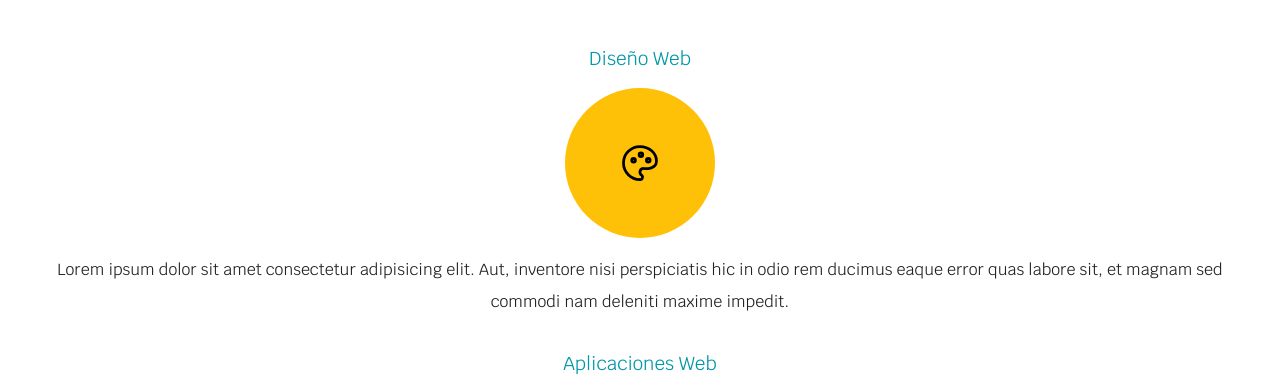
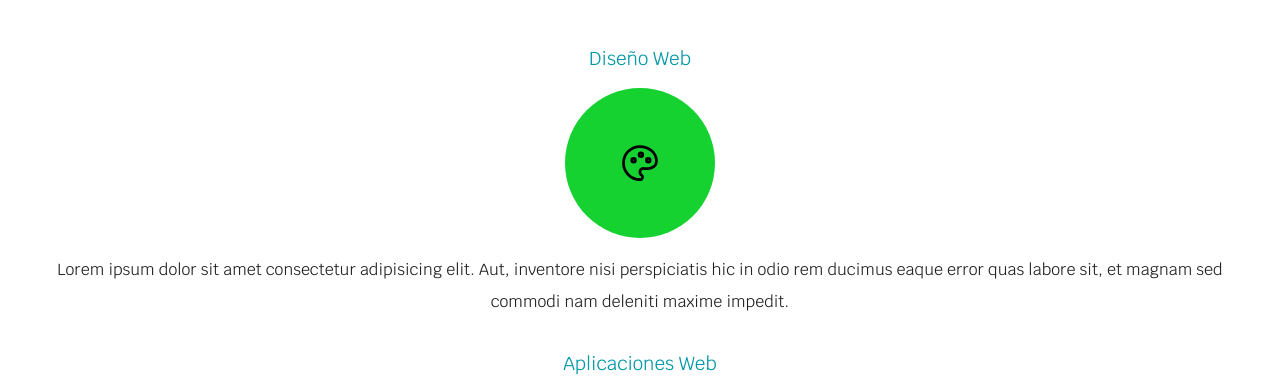
Before and after one commit to Lucho2315/BOTCAMPS-DESARROLLADOR, a plain HTML site: page index.html in a window 1280 px wide. Shown: the part 906-1296 px from the top of the page. Drawn offline with Linux system fonts and the light colour scheme.

Commit message:
Cambios estilo color primario a verde

```diff
--- a/css/style.css
+++ b/css/style.css
@@ -1,6 +1,7 @@
 /* PALETA DE COLORES GENERAL*/
+/* 2024/07/08 cambio color primario a verde*/
 :root{
-	 --primario: #ffc107;
+	 --primario: rgb(21,210,49);
 	 --oscuro :#212121;
 	 --blanco :#ffffff;
 	 --secundario: #0097a7;
```
Also changed, not shown: 1 other file.
